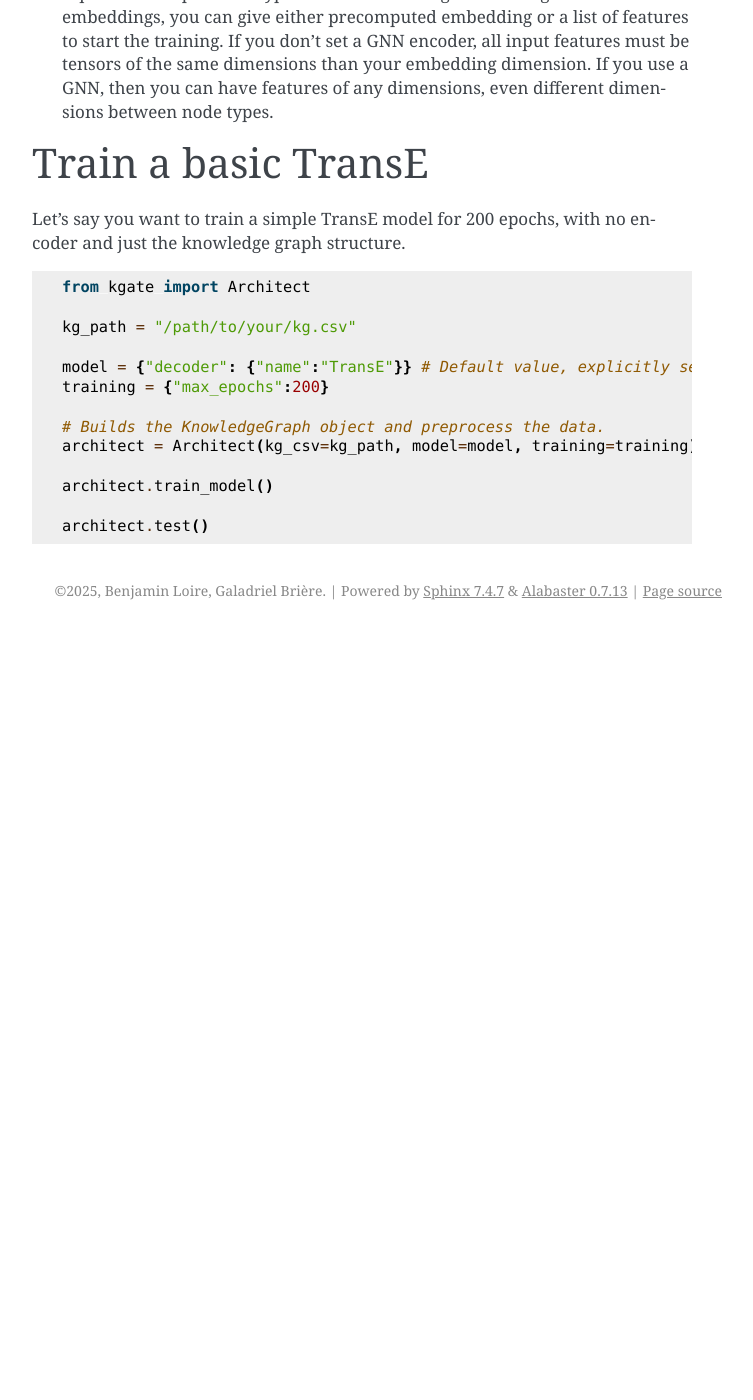
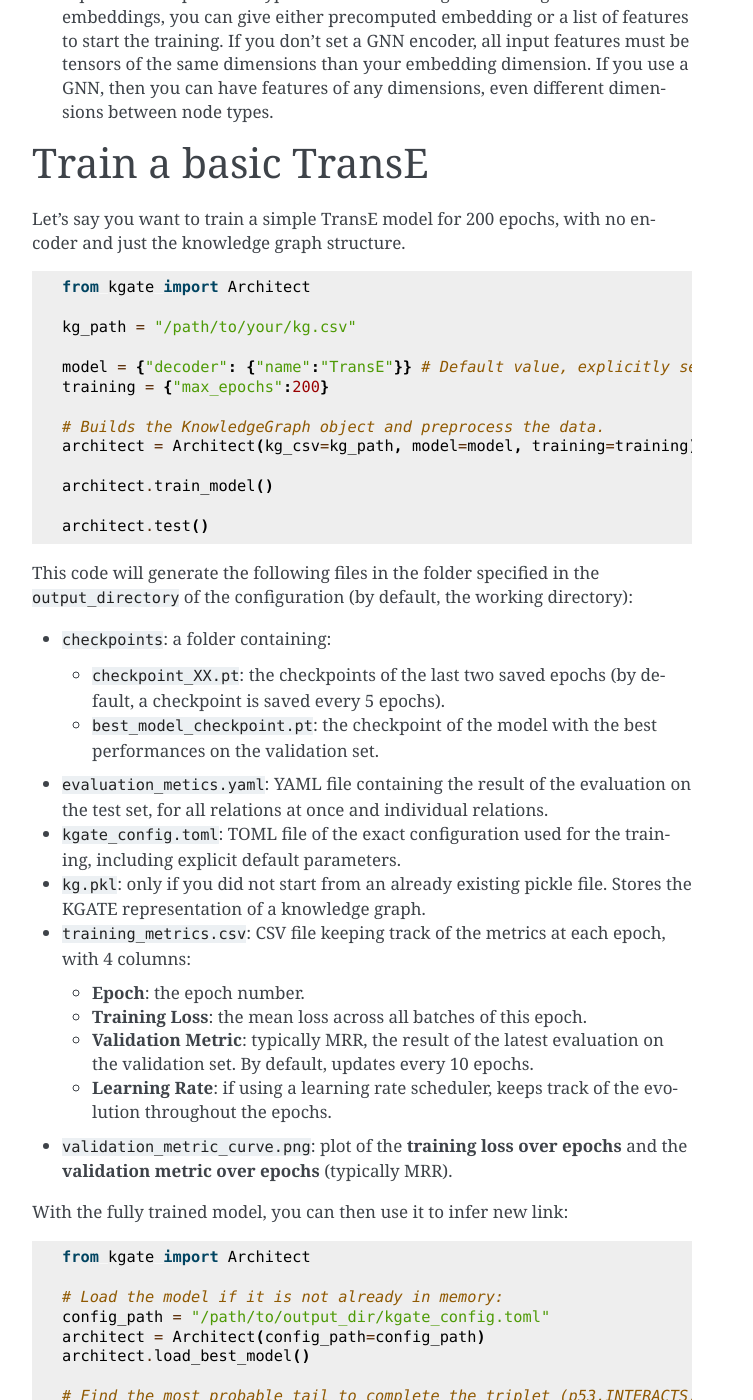
Before and after one commit to BAUDOTlab/KGATE, a Sphinx documentation site: the page built from docs/quickstart.md, in a window 1280 px wide and 1400 px high, scrolled down 864 px. Shown: the whole window, without its empty margins (388-1141 px from the left). Built offline with Sphinx 7.4.7, drawn with Linux system fonts in a browser that asks for light colours; before the commit the page ends 1494 px from its top, so only the background shows below that; some of the changed text lies outside the part shown.

Commit message:
quickstart doc

````diff
--- a/docs/quickstart.md
+++ b/docs/quickstart.md
@@ -35,3 +35,48 @@ architect.train_model()
 
 architect.test()
 ```
+
+This code will generate the following files in the folder specified in the `output_directory` of the configuration (by default, the working directory):
+
+- `checkpoints`: a folder containing:
+  - `checkpoint_XX.pt`: the checkpoints of the last two saved epochs (by default, a checkpoint is saved every 5 epochs).
+  - `best_model_checkpoint.pt`: the checkpoint of the model with the best performances on the validation set.
+- `evaluation_metics.yaml`: YAML file containing the result of the evaluation on the test set, for all relations at once and individual relations.
+- `kgate_config.toml`: TOML file of the exact configuration used for the training, including explicit default parameters.
+- `kg.pkl`: only if you did not start from an already existing pickle file. Stores the KGATE representation of a knowledge graph.
+- `training_metrics.csv`: CSV file keeping track of the metrics at each epoch, with 4 columns:
+  - **Epoch**: the epoch number.
+  - **Training Loss**: the mean loss across all batches of this epoch.
+  - **Validation Metric**: typically MRR, the result of the latest evaluation on the validation set. By default, updates every 10 epochs.
+  - **Learning Rate**: if using a learning rate scheduler, keeps track of the evolution throughout the epochs.
+- `validation_metric_curve.png`: plot of the **training loss over epochs** and the **validation metric over epochs** (typically MRR).
+
+With the fully trained model, you can then use it to infer new link:
+
+```python
+from kgate import Architect
+
+# Load the model if it is not already in memory:
+config_path = "/path/to/output_dir/kgate_config.toml"
+architect = Architect(config_path=config_path)
+architect.load_best_model()
+
+# Find the most probable tail to complete the triplet (p53,INTERACTS,?)
+result_df = architect.infer(heads="p53",rels="INTERACTS", top_k=5)
+result_df.to_csv("inference_results.csv")
+
+# The output dataframe has 2 columns: "Prediction" with the predicted missing element's name and "Score" with its confidence score.
+```
+
+Or get the embeddings for other applications such as node classification:
+
+```python
+from kgate import Architect
+
+# Load the model if it is not already in memory:
+config_path = "/path/to/output_dir/kgate_config.toml"
+architect = Architect(config_path=config_path)
+architect.load_best_model()
+
+# Get the embedding dict
+embeddings = architect.get_embeddings()
````
